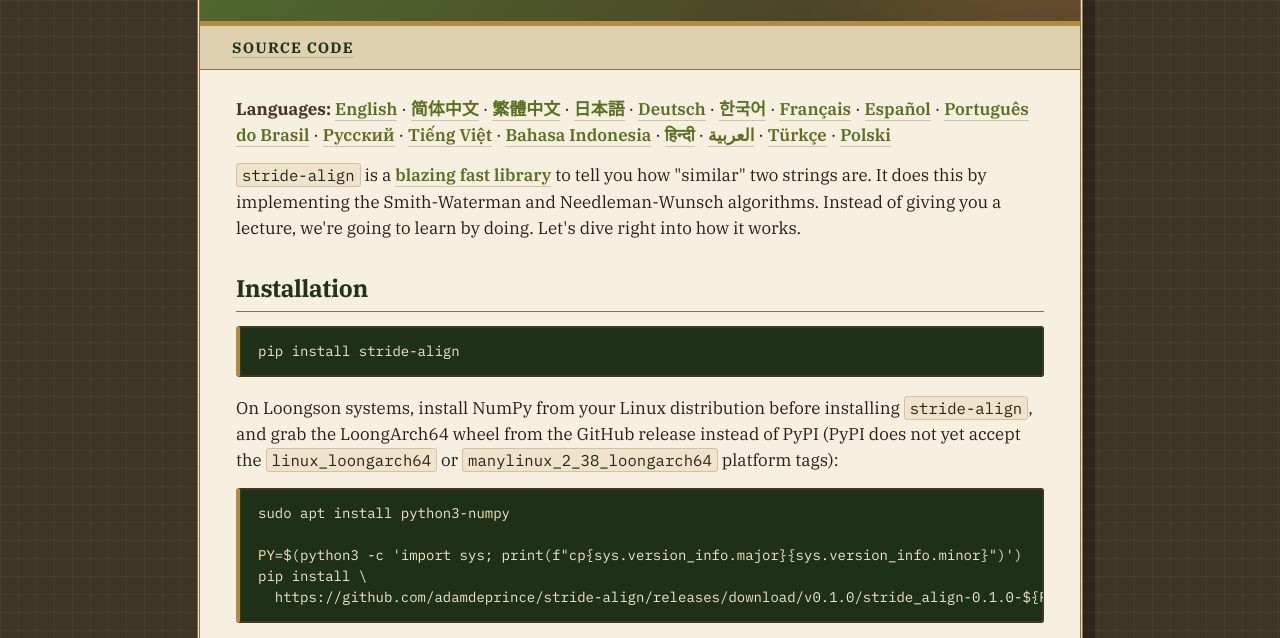
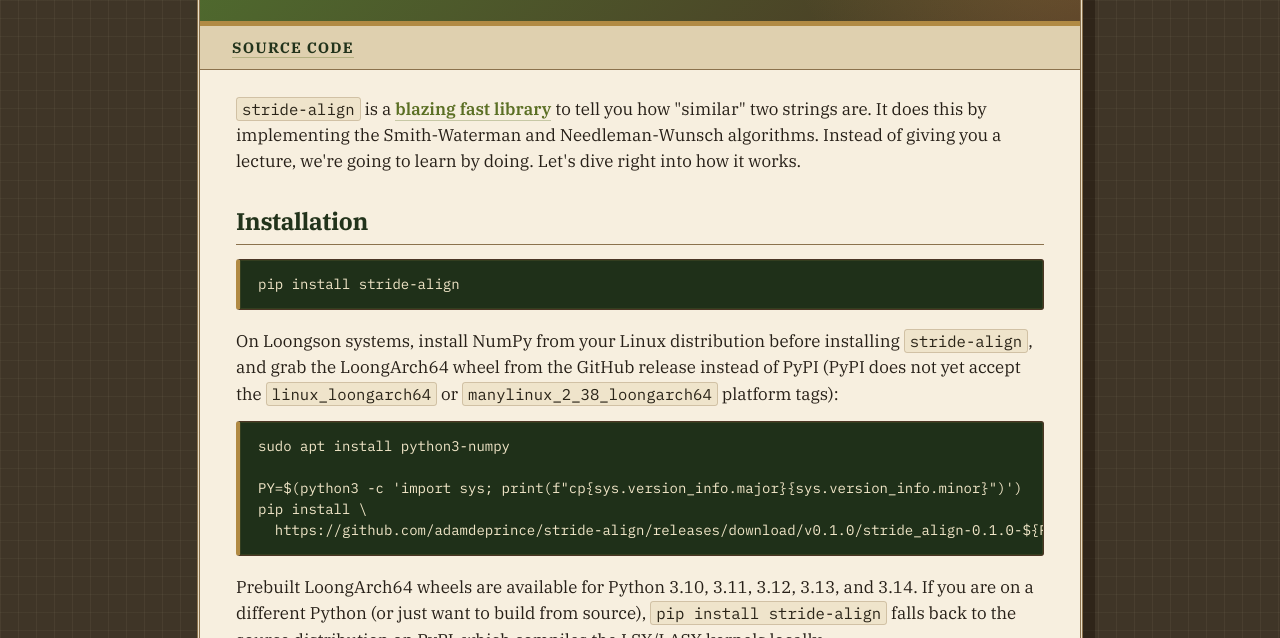
Before and after one commit to adamdeprince/stride-align, a plain HTML site: page html/index.html in a window 1280 px wide. Shown: the part 150-788 px from the top of the page. Drawn offline with Linux system fonts and the light colour scheme.

Commit message:
Regenerate html/ after dropping translations
The English-only LANGS list + the README.md language-carousel removal
landed in commit 21c1191, but html/index.html and html/BENCHMARK.html
were committed in their pre-regeneration state and still rendered the
old Languages: carousel pointing at non-existent README.<lang>.html
files. This commit reruns tools/md_to_html.py so the html output
matches the markdown sources.

```diff
--- a/html/index.html
+++ b/html/index.html
@@ -26,7 +26,6 @@
 
 </nav>
 <main class="content">
-<p><strong>Languages:</strong> <strong><a href="README.html">English</a></strong> · <a href="README.zh-CN.html">简体中文</a> · <a href="README.zh-TW.html">繁體中文</a> · <a href="README.ja.html">日本語</a> · <a href="README.de.html">Deutsch</a> · <a href="README.ko.html">한국어</a> · <a href="README.fr.html">Français</a> · <a href="README.es.html">Español</a> · <a href="README.pt-BR.html">Português do Brasil</a> · <a href="README.ru.html">Русский</a> · <a href="README.vi.html">Tiếng Việt</a> · <a href="README.id.html">Bahasa Indonesia</a> · <a href="README.hi.html">हिन्दी</a> · <a href="README.ar.html">العربية</a> · <a href="README.tr.html">Türkçe</a> · <a href="README.pl.html">Polski</a></p>
 <p><code>stride-align</code> is a <a href="BENCHMARK.html">blazing fast library</a> to tell you how "similar" two strings are.
 It does this by implementing the Smith-Waterman and Needleman-Wunsch
 algorithms. Instead of giving you a lecture, we're going to learn by
```
